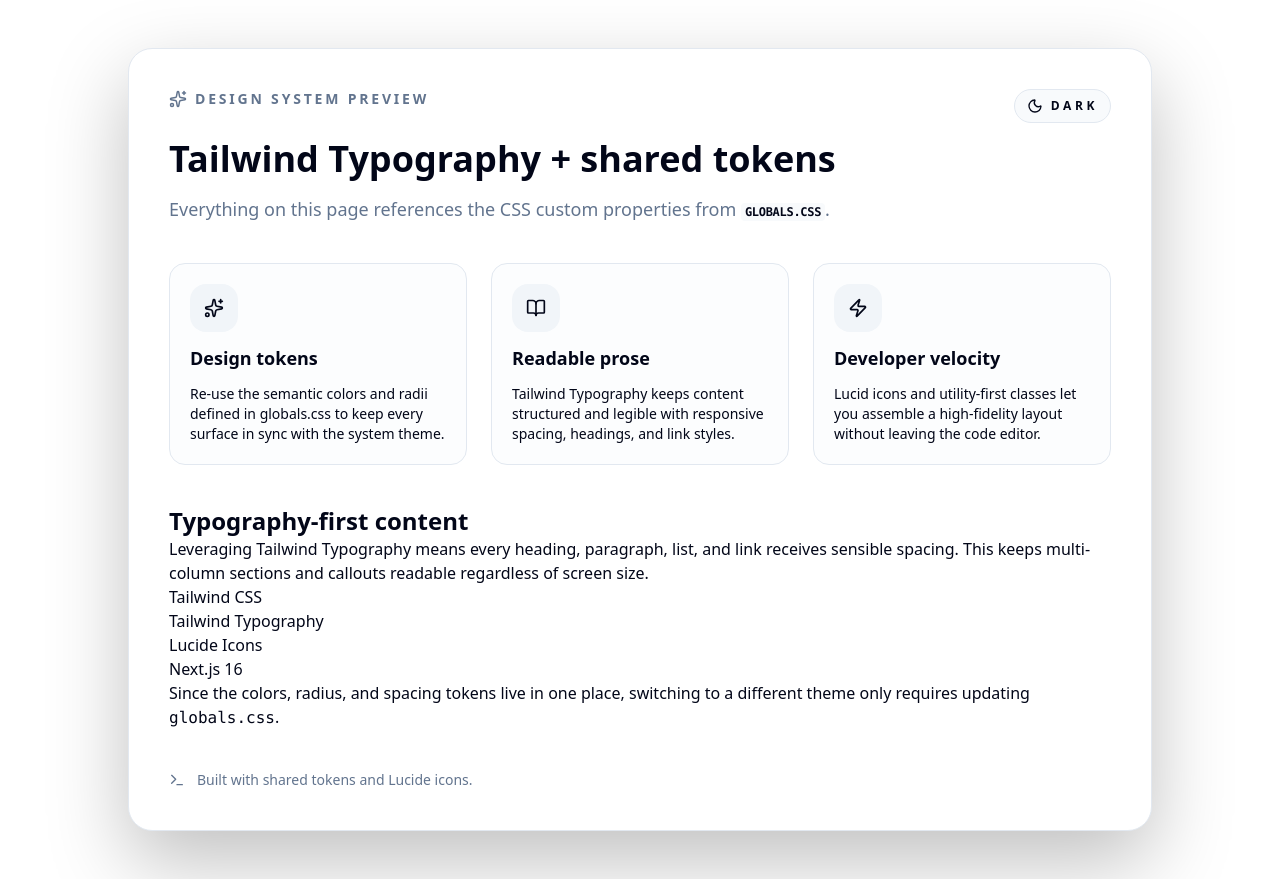
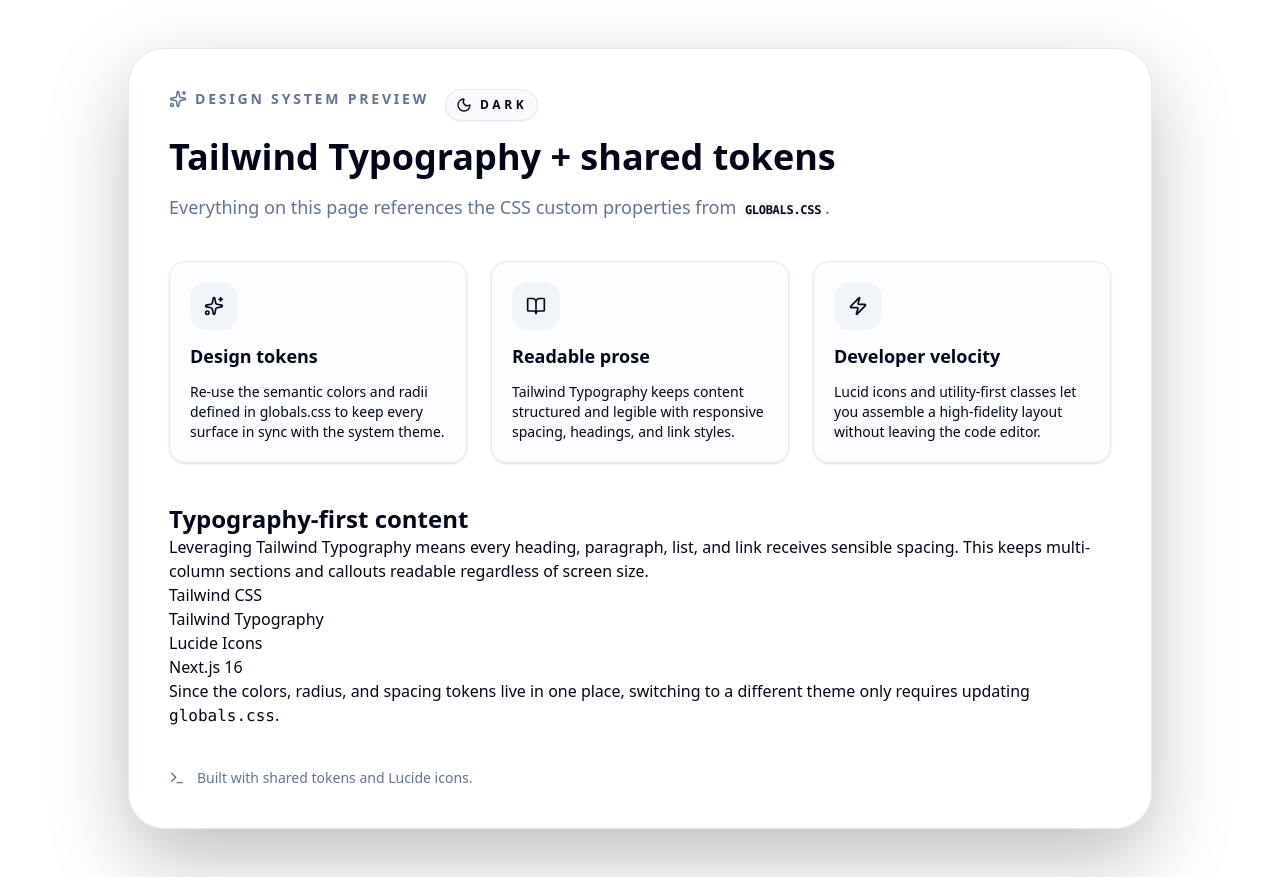
Before and after one commit to aami-dodon/Cyberlix, a Next.js app in the folder frontend/: page / in a window 1280 px wide. Built offline with nearby package versions, Linux system fonts and the light colour scheme.

Commit message:
updated pages with shadcn ui

```diff
--- a/frontend/src/app/layout.tsx
+++ b/frontend/src/app/layout.tsx
@@ -2,6 +2,7 @@
 import { Geist, Geist_Mono } from "next/font/google";
 import "./globals.css";
 import { ThemeProviderWrapper } from "./providers/theme-provider";
+import { Card } from "@/components/ui/card";
 
 const geistSans = Geist({
   variable: "--font-geist-sans",
@@ -28,7 +29,11 @@
       <body
         className={`${geistSans.variable} ${geistMono.variable} antialiased bg-[var(--background)] text-[var(--foreground)]`}
       >
-        <ThemeProviderWrapper>{children}</ThemeProviderWrapper>
+        <ThemeProviderWrapper>
+          <Card className="min-h-screen gap-0 rounded-none border-0 bg-[var(--background)] p-0 shadow-none text-[var(--foreground)]">
+            {children}
+          </Card>
+        </ThemeProviderWrapper>
       </body>
     </html>
   );
--- a/frontend/src/app/page.tsx
+++ b/frontend/src/app/page.tsx
@@ -3,6 +3,15 @@
 import { useEffect, useState } from "react";
 import { useTheme } from "next-themes";
 import { Sparkles, BookOpen, Terminal, Zap, Moon, Sun } from "lucide-react";
+import { Button } from "@/components/ui/button";
+import {
+  Card,
+  CardContent,
+  CardFooter,
+  CardHeader,
+  CardTitle,
+  CardDescription,
+} from "@/components/ui/card";
 
 const highlights = [
   {
@@ -45,23 +54,25 @@
   const targetTheme = isDark ? "light" : "dark";
 
   return (
-    <button
+    <Button
       type="button"
+      variant="outline"
+      size="sm"
       onClick={() => setTheme(targetTheme)}
       aria-label="Toggle color theme"
-    className="inline-flex items-center gap-2 rounded-full border border-[var(--sidebar-border)] bg-[var(--sidebar)] px-3 py-2 text-xs font-semibold uppercase tracking-[0.3em] text-[var(--sidebar-foreground)] transition hover:bg-[var(--sidebar-accent)] hover:text-[var(--sidebar-foreground)] dark:hover:text-[var(--sidebar-primary-foreground)]"
+      className="inline-flex items-center gap-2 rounded-full border-[var(--sidebar-border)] bg-[var(--sidebar)] px-3 py-2 text-[var(--sidebar-foreground)] text-xs font-semibold uppercase tracking-[0.3em] transition hover:bg-[var(--sidebar-accent)] hover:text-[var(--sidebar-foreground)] dark:hover:text-[var(--sidebar-primary-foreground)]"
     >
       <ButtonIcon size={16} />
       {isDark ? "Light" : "Dark"}
-    </button>
+    </Button>
   );
 }
 
 export default function Home() {
   return (
     <div className="flex min-h-screen flex-col justify-center bg-[var(--background)] px-6 py-12 text-[var(--foreground)]">
-      <main className="mx-auto flex w-full max-w-5xl flex-col gap-10 rounded-3xl border border-[var(--border)] bg-[var(--card)] p-10 shadow-[0_30px_80px_rgba(0,0,0,0.25)]">
-        <header className="flex flex-col gap-4">
+      <Card className="mx-auto flex w-full max-w-5xl flex-col gap-10 rounded-[36px] border-[var(--border)] bg-[var(--card)] p-10 text-[var(--foreground)] shadow-[0_30px_80px_rgba(0,0,0,0.25)]">
+        <CardHeader className="flex flex-col gap-4 px-0">
           <div className="flex items-start justify-between gap-4">
             <p className="inline-flex items-center gap-2 text-sm font-semibold uppercase tracking-[0.2em] text-[var(--muted-foreground)]">
               <Sparkles size={18} />
@@ -69,9 +80,7 @@
             </p>
             <ThemeToggle />
           </div>
-          <h1 className="text-4xl font-semibold">
-            Tailwind Typography + shared tokens
-          </h1>
+          <CardTitle className="text-4xl font-semibold">Tailwind Typography + shared tokens</CardTitle>
           <p className="text-lg text-[var(--muted-foreground)]">
             Everything on this page references the CSS custom properties from{" "}
             <code className="rounded bg-[var(--sidebar)] px-1 py-0.5 text-xs font-semibold uppercase tracking-tight text-[var(--sidebar-foreground)]">
@@ -79,23 +88,26 @@
             </code>
             .
           </p>
-        </header>
+        </CardHeader>
 
-        <section className="grid gap-6 md:grid-cols-3">
+        <CardContent className="grid gap-6 px-0 md:grid-cols-3">
           {highlights.map((item) => (
-            <article
+            <Card
               key={item.name}
-              className="flex flex-col gap-3 rounded-2xl border border-[var(--sidebar-border)] bg-[var(--sidebar)]/40 p-5"
+              className="gap-3 rounded-2xl border-[var(--sidebar-border)] bg-[var(--sidebar)]/40 p-5 text-[var(--sidebar-foreground)]"
             >
               <div className="inline-flex h-12 w-12 items-center justify-center rounded-2xl bg-[var(--sidebar-accent)] text-[var(--sidebar-foreground)]">
                 <item.icon size={20} />
               </div>
-              <h2 className="text-lg font-semibold">{item.name}</h2>
-              <p className="text-sm text-[var(--sidebar-foreground)]">{item.description}</p>
-            </article>
+              <CardTitle className="text-lg font-semibold text-[var(--foreground)]">{item.name}</CardTitle>
+              <CardDescription className="text-sm text-[var(--sidebar-foreground)]">
+                {item.description}
+              </CardDescription>
+            </Card>
           ))}
-        </section>
+        </CardContent>
 
+        <CardContent className="px-0">
           <article className="prose max-w-none text-[var(--foreground)] prose-invert">
             <h3 className="text-2xl font-semibold">Typography-first content</h3>
             <p>
@@ -112,12 +124,13 @@
               requires updating <code>globals.css</code>.
             </p>
           </article>
+        </CardContent>
 
-        <footer className="flex flex-wrap items-center gap-3 text-sm text-[var(--muted-foreground)]">
+        <CardFooter className="flex flex-wrap items-center gap-3 px-0 text-sm text-[var(--muted-foreground)]">
           <Terminal size={16} />
           <span>Built with shared tokens and Lucide icons.</span>
-        </footer>
-      </main>
+        </CardFooter>
+      </Card>
     </div>
   );
 }
```
Lines whose indentation alone changed are shown as unchanged.
